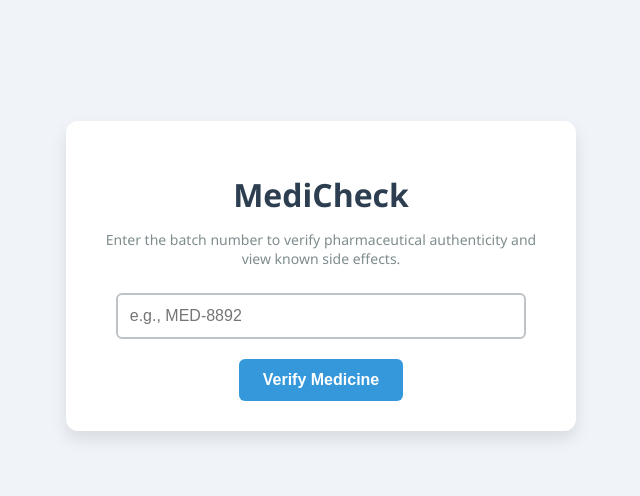
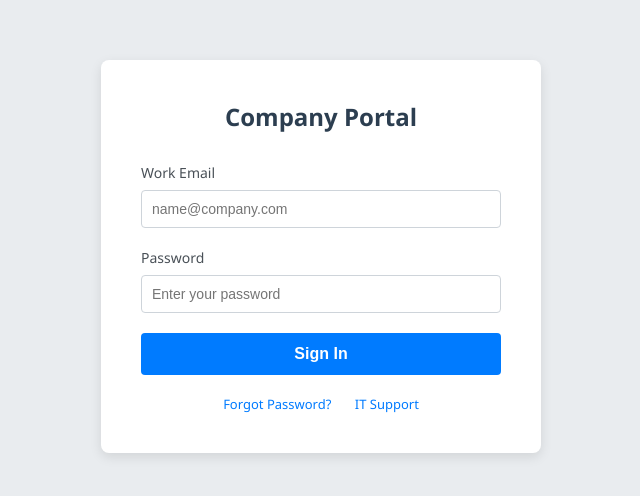
Before and after one commit to Devanshkamboj7731/firsttestapp, a website: page src/index.html in a window 1280 px wide. Shown: the part 144-640 px from the top of the page, without its empty margins (319-959 px from the left). Drawn offline with Linux system fonts and the light colour scheme.

Commit message:
Update index.html

```diff
--- a/src/index.html
+++ b/src/index.html
@@ -3,122 +3,111 @@
 <head>
     <meta charset="UTF-8">
     <meta name="viewport" content="width=device-width, initial-scale=1.0">
-    <title>MediCheck - Counterfeit Verification</title>
+    <title>Employee Portal Login</title>
     <style>
         body {
             font-family: 'Segoe UI', Tahoma, Geneva, Verdana, sans-serif;
-            background-color: #f0f4f8;
-            margin: 0;
-            padding: 20px;
+            background-color: #e9ecef;
             display: flex;
             justify-content: center;
             align-items: center;
             height: 100vh;
+            margin: 0;
         }
-        .container {
-            background: white;
-            padding: 30px;
-            border-radius: 12px;
-            box-shadow: 0 8px 16px rgba(0,0,0,0.1);
-            max-width: 450px;
+        .login-container {
+            background-color: #ffffff;
+            padding: 40px;
+            border-radius: 8px;
+            box-shadow: 0 4px 12px rgba(0, 0, 0, 0.1);
             width: 100%;
+            max-width: 360px;
+        }
+        .company-logo {
             text-align: center;
+            margin-bottom: 30px;
+            font-size: 24px;
+            font-weight: bold;
+            color: #2c3e50;
         }
-        h1 { color: #2c3e50; margin-bottom: 5px;}
-        p.subtitle { color: #7f8c8d; margin-bottom: 25px; font-size: 14px;}
-        input[type="text"] {
-            width: 85%;
+        .form-group {
+            margin-bottom: 20px;
+        }
+        .form-group label {
+            display: block;
+            margin-bottom: 8px;
+            color: #495057;
+            font-size: 14px;
+        }
+        .form-group input {
+            width: 100%;
+            padding: 10px;
+            border: 1px solid #ced4da;
+            border-radius: 4px;
+            box-sizing: border-box;
+            font-size: 14px;
+        }
+        .form-group input:focus {
+            outline: none;
+            border-color: #007bff;
+            box-shadow: 0 0 0 2px rgba(0, 123, 255, 0.25);
+        }
+        .login-btn {
+            width: 100%;
             padding: 12px;
-            margin-bottom: 20px;
-            border: 2px solid #bdc3c7;
-            border-radius: 6px;
+            background-color: #007bff;
+            border: none;
+            border-radius: 4px;
+            color: white;
             font-size: 16px;
+            font-weight: 600;
+            cursor: pointer;
+            transition: background-color 0.2s;
         }
-        input[type="text"]:focus {
-            outline: none;
-            border-color: #3498db;
+        .login-btn:hover {
+            background-color: #0056b3;
         }
-        button {
-            background-color: #3498db;
-            color: white;
-            padding: 12px 24px;
-            border: none;
-            border-radius: 6px;
-            font-size: 16px;
-            cursor: pointer;
-            font-weight: bold;
-            transition: background 0.3s;
+        .footer-links {
+            margin-top: 20px;
+            text-align: center;
+            font-size: 13px;
         }
-        button:hover { background-color: #2980b9; }
-        #result {
-            margin-top: 25px;
-            text-align: left;
-            display: none;
-            padding: 20px;
-            border-radius: 8px;
+        .footer-links a {
+            color: #007bff;
+            text-decoration: none;
+            margin: 0 10px;
         }
-        .authentic { background-color: #e8f8f5; color: #117864; border: 1px solid #a3e4d7; }
-        .counterfeit { background-color: #fdedec; color: #922b21; border: 1px solid #f5b7b1; }
-        .details-list { margin-top: 10px; line-height: 1.6; }
+        .footer-links a:hover {
+            text-decoration: underline;
+        }
     </style>
 </head>
 <body>
-    <div class="container">
-        <h1>MediCheck</h1>
-        <p class="subtitle">Enter the batch number to verify pharmaceutical authenticity and view known side effects.</p>
 
-        <!-- Search Input -->
-        <input type="text" id="batchNumber" placeholder="e.g., MED-8892">
-        <br>
-        <button onclick="verifyMedicine()">Verify Medicine</button>
+    <div class="login-container">
+        <div class="company-logo">
+            <!-- You can replace this text with an <img src="..."> tag -->
+            Company Portal
+        </div>
 
-        <!-- Results display area -->
-        <div id="result"></div>
+        <form onsubmit="event.preventDefault(); alert('Login submission triggered!');">
+            <div class="form-group">
+                <label for="employee-email">Work Email</label>
+                <input type="email" id="employee-email" placeholder="name@company.com" required>
+            </div>
+
+            <div class="form-group">
+                <label for="password">Password</label>
+                <input type="password" id="password" placeholder="Enter your password" required>
+            </div>
+
+            <button type="submit" class="login-btn">Sign In</button>
+        </form>
+
+        <div class="footer-links">
+            <a href="#">Forgot Password?</a>
+            <a href="#">IT Support</a>
+        </div>
     </div>
 
-    <script>
-        function verifyMedicine() {
-            const batchInput = document.getElementById('batchNumber').value.trim().toUpperCase();
-            const resultDiv = document.getElementById('result');
-
-            if(!batchInput) {
-                alert('Please enter a batch number.');
-                return;
-            }
-
-            // Show a loading state
-            resultDiv.style.display = 'block';
-            resultDiv.className = '';
-            resultDiv.innerHTML = '<p style="text-align: center;">Querying pharmaceutical database...</p>';
-
-            // Simulate a brief delay like a real API call
-            setTimeout(() => {
-                // We use MED-8892 as our test "Authentic" batch
-                if(batchInput === 'MED-8892') {
-                    resultDiv.className = 'authentic';
-                    resultDiv.innerHTML = `
-                        <h3 style="margin-top: 0;">✅ Authentic Verification</h3>
-                        <div class="details-list">
-                            <strong>Medication:</strong> Amoxicillin 500mg<br>
-                            <strong>Manufacturer:</strong> Global Health Pharma<br>
-                            <strong>Expiry Date:</strong> 12/2028<br><br>
-                            <strong>Reported Side Effects:</strong> Nausea, skin rash, or minor stomach pain. Discontinue use if allergic reaction occurs.
-                        </div>
-                    `;
-                } else {
-                    // Any other input registers as a counterfeit/invalid batch
-                    resultDiv.className = 'counterfeit';
-                    resultDiv.innerHTML = `
-                        <h3 style="margin-top: 0;">❌ Warning: Unverified Batch</h3>
-                        <div class="details-list">
-                            The batch number <strong>${batchInput}</strong> could not be found in the secure registry.
-                            <br><br>
-                            <strong>Action Required:</strong> Do not consume this product. It may be counterfeit. Please report this to your local pharmacy.
-                        </div>
-                    `;
-                }
-            }, 1200); // 1.2 second delay
-        }
-    </script>
 </body>
 </html>
```
